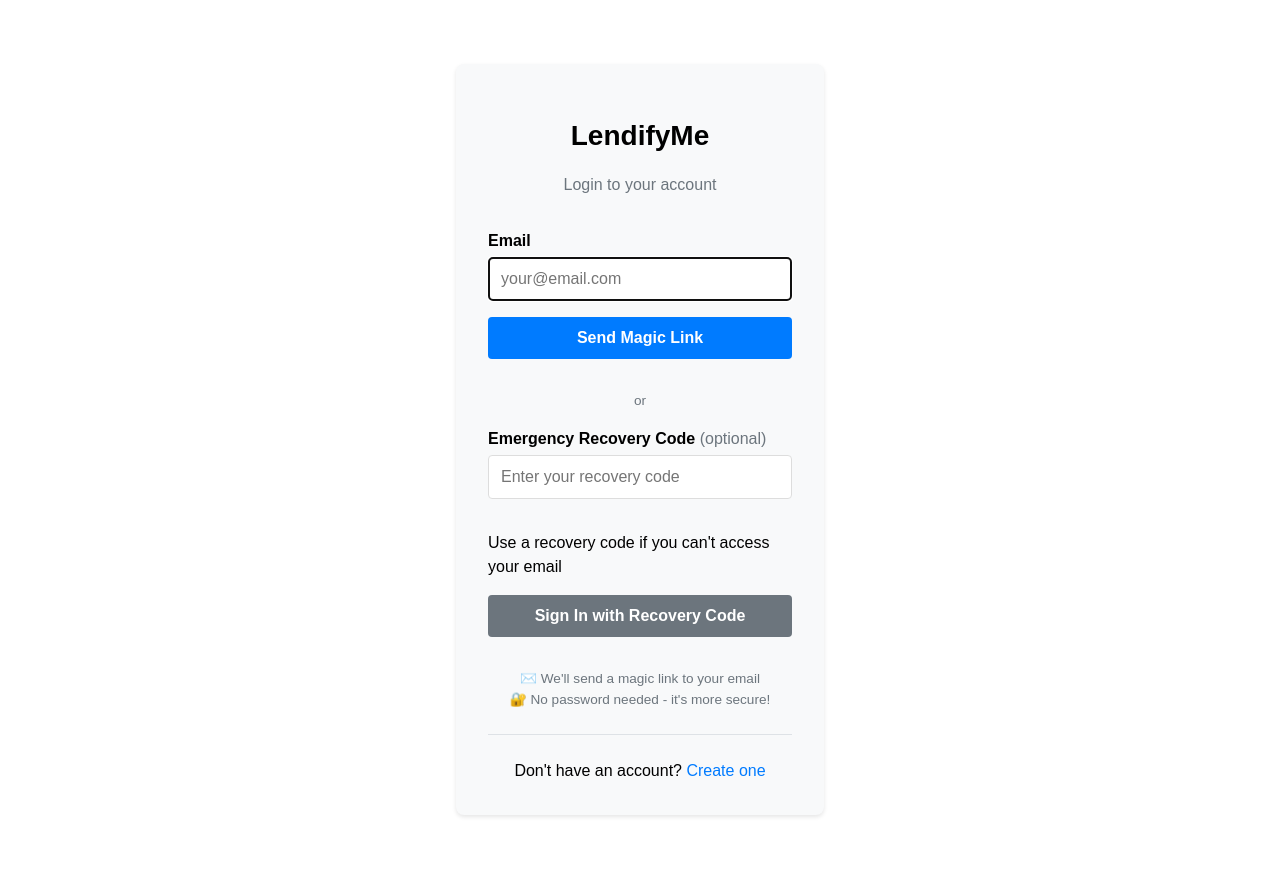
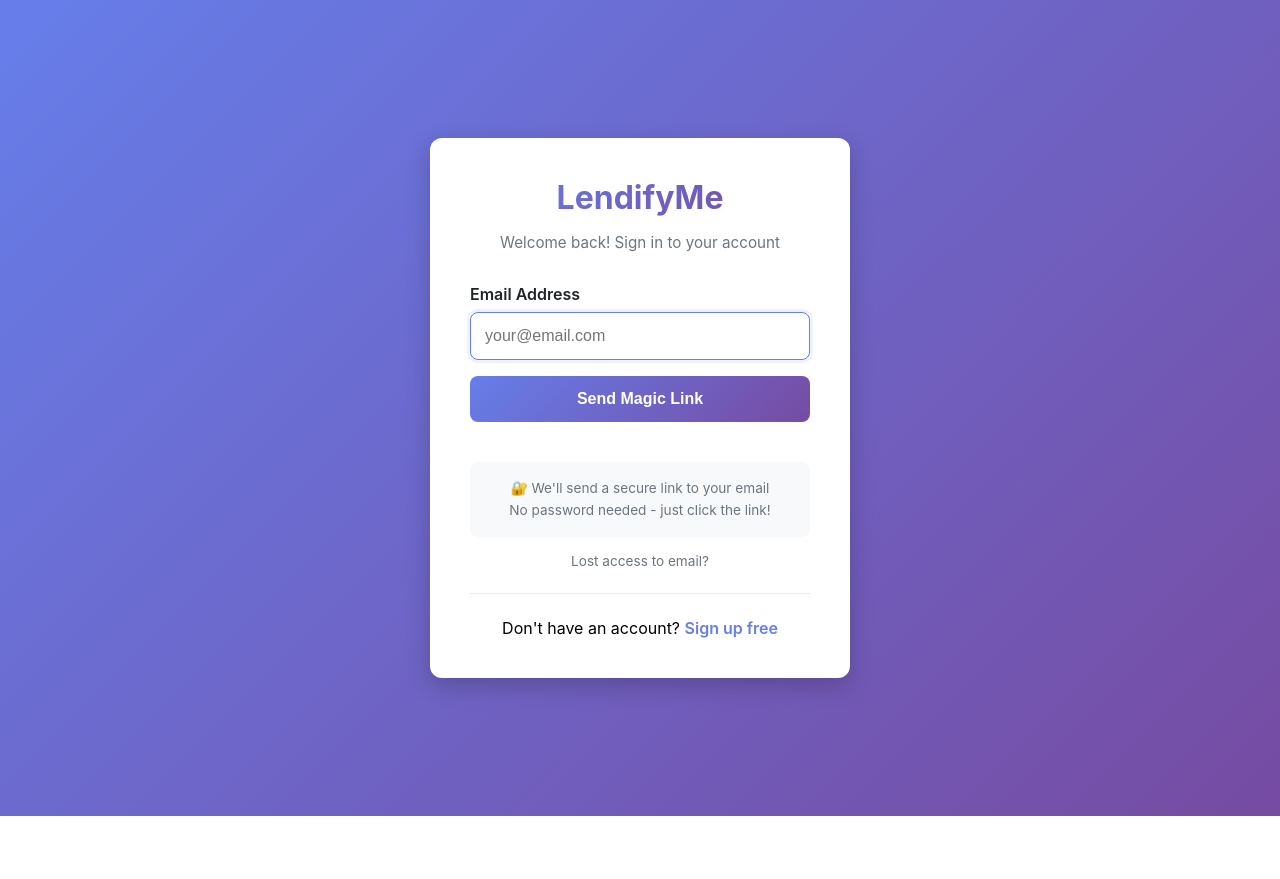
Before and after one commit to dezgo/lendifyme, a Flask app: page /login in a window 1280 px wide. After the commit the page ends 816 px from the top, so only its background shows below. Run offline with Flask 3, Linux system fonts and the light colour scheme.

Commit message:
Nicer homepage

```diff
--- a/app.py
+++ b/app.py
@@ -641,8 +641,11 @@ def send_borrower_invite(loan_id):
 
 
 @app.route("/", methods=["GET", "POST"])
-@login_required
 def index():
+    # Show landing page if not logged in
+    if not session.get('user_id'):
+        return render_template("landing.html")
+
     if request.method == "POST":
         borrower = request.form.get("borrower")
         bank_name = request.form.get("bank_name")
--- a/templates/login.html
+++ b/templates/login.html
@@ -3,59 +3,81 @@
 <head>
     <meta charset="UTF-8">
     <meta name="viewport" content="width=device-width, initial-scale=1.0">
-    <title>Login – LendifyMe</title>
+    <title>Sign In – LendifyMe</title>
     <style>
         * { box-sizing: border-box; }
         body {
-            font-family: sans-serif;
-            max-width: 400px;
-            margin: 3rem auto;
+            font-family: -apple-system, BlinkMacSystemFont, 'Segoe UI', sans-serif;
+            background: linear-gradient(135deg, #667eea 0%, #764ba2 100%);
+            min-height: 100vh;
+            display: flex;
+            align-items: center;
+            justify-content: center;
             padding: 1rem;
-            line-height: 1.5;
         }
         .auth-container {
-            background: #f8f9fa;
-            padding: 2rem;
-            border-radius: 8px;
-            box-shadow: 0 2px 4px rgba(0,0,0,0.1);
+            background: white;
+            padding: 2.5rem;
+            border-radius: 12px;
+            box-shadow: 0 8px 24px rgba(0,0,0,0.2);
+            max-width: 420px;
+            width: 100%;
         }
-        h1 {
-            font-size: 1.75rem;
-            margin-bottom: 0.5rem;
+        .logo {
             text-align: center;
+            margin-bottom: 1rem;
+        }
+        .logo h1 {
+            font-size: 2rem;
+            margin: 0;
+            background: linear-gradient(135deg, #667eea 0%, #764ba2 100%);
+            -webkit-background-clip: text;
+            -webkit-text-fill-color: transparent;
+            background-clip: text;
         }
         .subtitle {
             text-align: center;
             color: #6c757d;
             margin-bottom: 2rem;
+            font-size: 0.95rem;
         }
         input, button {
             width: 100%;
             margin-bottom: 1rem;
-            padding: 0.75rem;
+            padding: 0.875rem;
             font-size: 16px;
             border: 1px solid #ddd;
-            border-radius: 4px;
+            border-radius: 8px;
+            transition: all 0.2s;
+        }
+        input:focus {
+            outline: none;
+            border-color: #667eea;
+            box-shadow: 0 0 0 3px rgba(102,126,234,0.1);
         }
         button {
-            background: #007bff;
+            background: linear-gradient(135deg, #667eea 0%, #764ba2 100%);
             color: white;
             border: none;
             cursor: pointer;
-            font-weight: bold;
+            font-weight: 600;
+            font-size: 1rem;
         }
         button:hover {
-            background: #0056b3;
+            transform: translateY(-2px);
+            box-shadow: 0 4px 12px rgba(102,126,234,0.4);
         }
         label {
             display: block;
-            margin-bottom: 0.25rem;
-            font-weight: bold;
+            margin-bottom: 0.5rem;
+            font-weight: 600;
+            color: #212529;
         }
         .alert {
-            padding: 0.75rem 1rem;
-            border-radius: 4px;
+            padding: 0.875rem 1rem;
+            border-radius: 8px;
             margin-bottom: 1rem;
+            font-size: 0.9rem;
         }
         .alert-error {
             background: #f8d7da;
@@ -67,25 +89,51 @@
             color: #155724;
             border: 1px solid #c3e6cb;
         }
+        .magic-info {
+            text-align: center;
+            margin-top: 1.5rem;
+            padding: 1rem;
+            background: #f8f9fa;
+            border-radius: 8px;
+            font-size: 0.85rem;
+            color: #6c757d;
+            line-height: 1.6;
+        }
         .auth-footer {
             text-align: center;
             margin-top: 1.5rem;
             padding-top: 1.5rem;
-            border-top: 1px solid #dee2e6;
+            border-top: 1px solid #e9ecef;
         }
         .auth-footer a {
-            color: #007bff;
+            color: #667eea;
+            text-decoration: none;
+            font-weight: 600;
+        }
+        .auth-footer a:hover {
+            text-decoration: underline;
+        }
+        .recovery-link {
+            text-align: center;
+            margin-top: 1rem;
+            font-size: 0.85rem;
+        }
+        .recovery-link a {
+            color: #6c757d;
             text-decoration: none;
         }
-        .auth-footer a:hover {
+        .recovery-link a:hover {
+            color: #667eea;
             text-decoration: underline;
         }
     </style>
 </head>
 <body>
     <div class="auth-container">
-        <h1>LendifyMe</h1>
-        <p class="subtitle">Login to your account</p>
+        <div class="logo">
+            <h1>LendifyMe</h1>
+        </div>
+        <p class="subtitle">Welcome back! Sign in to your account</p>
 
         {% with messages = get_flashed_messages(with_categories=true) %}
             {% if messages %}
@@ -95,32 +143,23 @@
             {% endif %}
         {% endwith %}
 
-        <form method="post" id="loginForm">
-            <label>Email</label>
+        <form method="post">
+            <label>Email Address</label>
             <input type="email" name="email" placeholder="your@email.com" required autofocus>
-
             <button type="submit">Send Magic Link</button>
-
-            <div style="text-align: center; margin: 1rem 0; color: #6c757d; font-size: 0.85rem;">
-                or
-            </div>
-
-            <label>Emergency Recovery Code <span style="font-weight: normal; color: #6c757d;">(optional)</span></label>
-            <input type="text" name="recovery_code" placeholder="Enter your recovery code">
-            <p class="helper-text">Use a recovery code if you can't access your email</p>
-
-            <button type="submit" style="background: #6c757d;">Sign In with Recovery Code</button>
         </form>
 
-        <div class="auth-footer" style="border-top: none; margin-top: 1rem; padding-top: 0;">
-            <p style="font-size: 0.85rem; color: #6c757d;">
-                ✉️ We'll send a magic link to your email<br>
-                🔐 No password needed - it's more secure!
-            </p>
+        <div class="magic-info">
+            🔐 We'll send a secure link to your email<br>
+            No password needed - just click the link!
+        </div>
+
+        <div class="recovery-link">
+            <a href="/auth/recover">Lost access to email?</a>
         </div>
 
         <div class="auth-footer">
-            Don't have an account? <a href="/register">Create one</a>
+            Don't have an account? <a href="/register">Sign up free</a>
         </div>
     </div>
 </body>
```
Also changed, not shown: templates/landing.html (added, +306 -0 lines), templates/register.html (+67 -38 lines).
